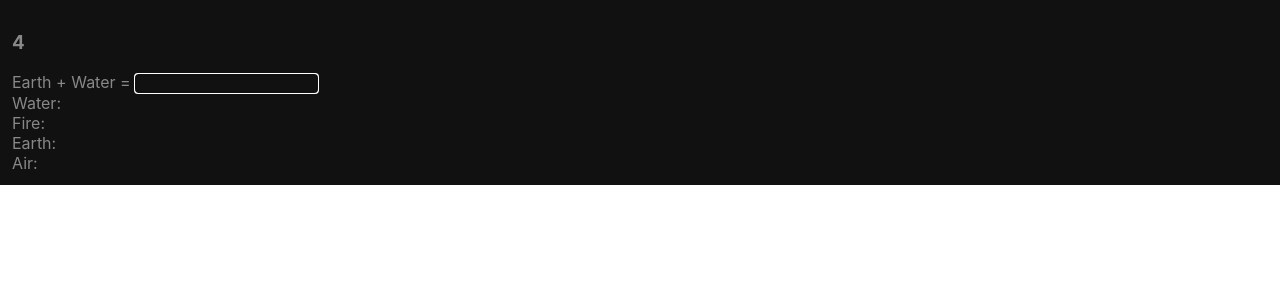
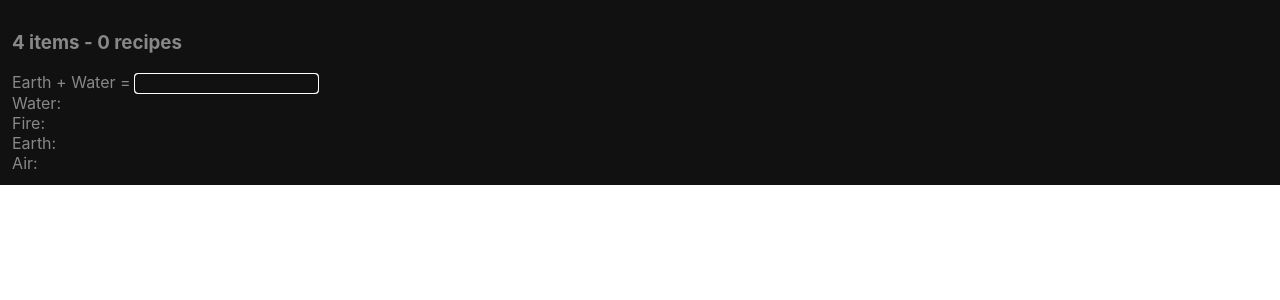
Before and after one commit to scriptist/invent-everything, a React (Create React App) app: page / in a window 1280 px wide. Shown: the top 300 px of the page. Built offline with nearby package versions, Linux system fonts and the light colour scheme.

Commit message:
Add recipe count

```diff
--- a/src/react/App.tsx
+++ b/src/react/App.tsx
@@ -14,14 +14,23 @@ export default function App() {
     save(items);
   }, [items]);
 
+  const allItems = items.getAll();
+
+  const recipeCount = Array.from(allItems).reduce(
+    (count, item) => count + item.recipes.length,
+    0,
+  );
+
   return (
     <div className={styles.root}>
-      <h3>{items.getAll().size}</h3>
+      <h3>
+        {allItems.size} items - {recipeCount} recipes
+      </h3>
       <RandomItemMixer
         addItem={(baseItemData) => setItems(items.addItem(baseItemData))}
         items={items}
       />
-      {Array.from(items.getAll())
+      {Array.from(allItems)
         .reverse()
         .map((item) => (
           <ItemDisplay items={items} item={item} key={item.id} />
```
